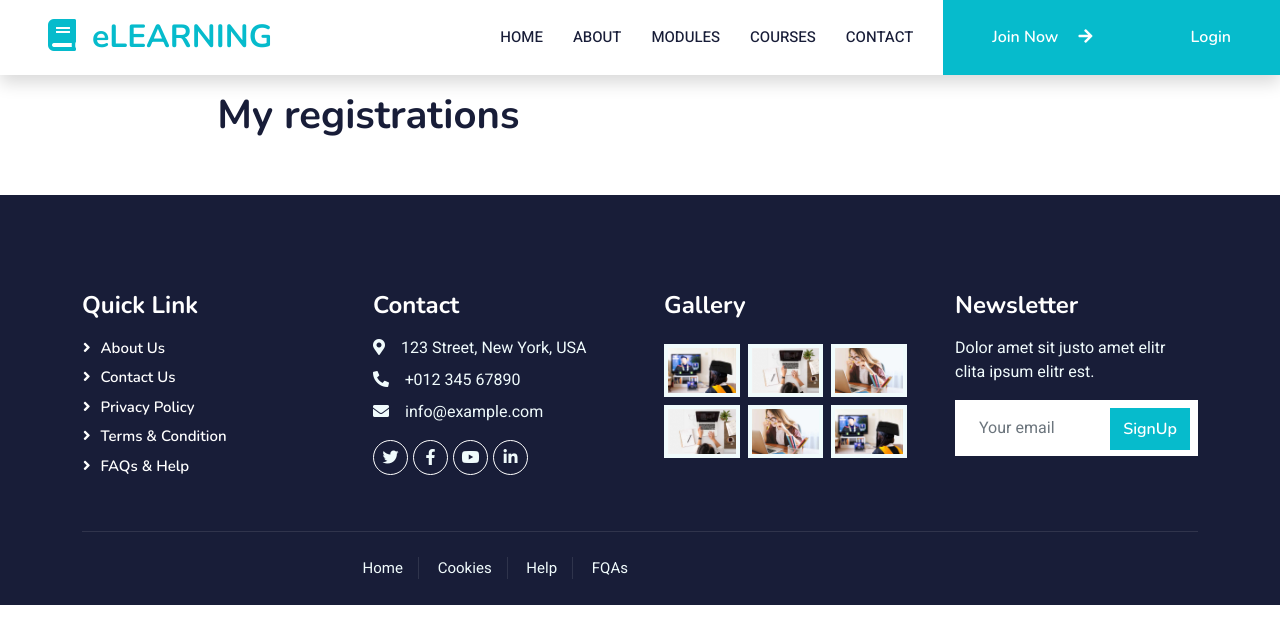
After one commit to N2LT2LWEBDEV/Tas, a Django app: template coursereg/templates/coursereg/registrations.html in a window 1280 px wide. The commit adds this page. Shown: the top 644 px of the page. Run offline with Django 3.2, Linux system fonts and the light colour scheme; the template is opened without the code that fills it, so the values that code supplies are empty; some libraries are stand-ins or nearby versions.

Commit message:
Implement registrations page

```diff
--- a/accounts/templates/accounts/profile.html
+++ b/accounts/templates/accounts/profile.html
@@ -13,7 +13,8 @@
     <div class="row">
       <div class="col-md-3">
         <img src="/media/{{student.profile_pic}}" alt="profile photo">
-        <a href="{% url 'accounts:update_profile' student.id %}">Update profile</a>
+        <p><a href="{% url 'accounts:update_profile' student.id %}">Update profile</a></p>
+        <p><a href="{% url 'coursereg:registrations' %}">My registrations</a></p>
       </div>
 
       <div class="col-md-6 offset-md-1">
--- /dev/null
+++ b/coursereg/templates/coursereg/registrations.html
@@ -0,0 +1,17 @@
+{% extends 'coursereg/base.html' %}
+{%load static %}
+{% block content%}
+<div class="row">
+  <div class="col-md-8 offset-md-2 pt-3">
+    <h1>My registrations</h1>
+    <ul class="list-group">
+      {% for registration in registrations %}
+      <li class="list-group-item d-flex justify-content-between">
+        <a href="{% url 'coursereg:module_details' registration.module_registered.code %}">{{ registration.module_registered.module_name }}</a>
+        <a href="{% url 'coursereg:module_unregister' registration.module_registered.id %}">Unregister</a>
+      </li>
+      {% endfor %}
+    </ul>
+  </div>
+</div>
+{% endblock %}
--- a/coursereg/urls.py
+++ b/coursereg/urls.py
@@ -16,4 +16,5 @@ urlpatterns = [
     path("courses/<int:pk>/unenrol", views.course_unenrol, name="course_unenrol"),
     path("modules/<int:pk>/register/", views.module_register, name="module_register"),
     path("modules/<int:pk>/unregister/", views.module_unregister, name="module_unregister"),
+    path("registrations/", views.registrations, name="registrations"),
 ]
```
Also changed, not shown: coursereg/views.py (+38 -12 lines).
